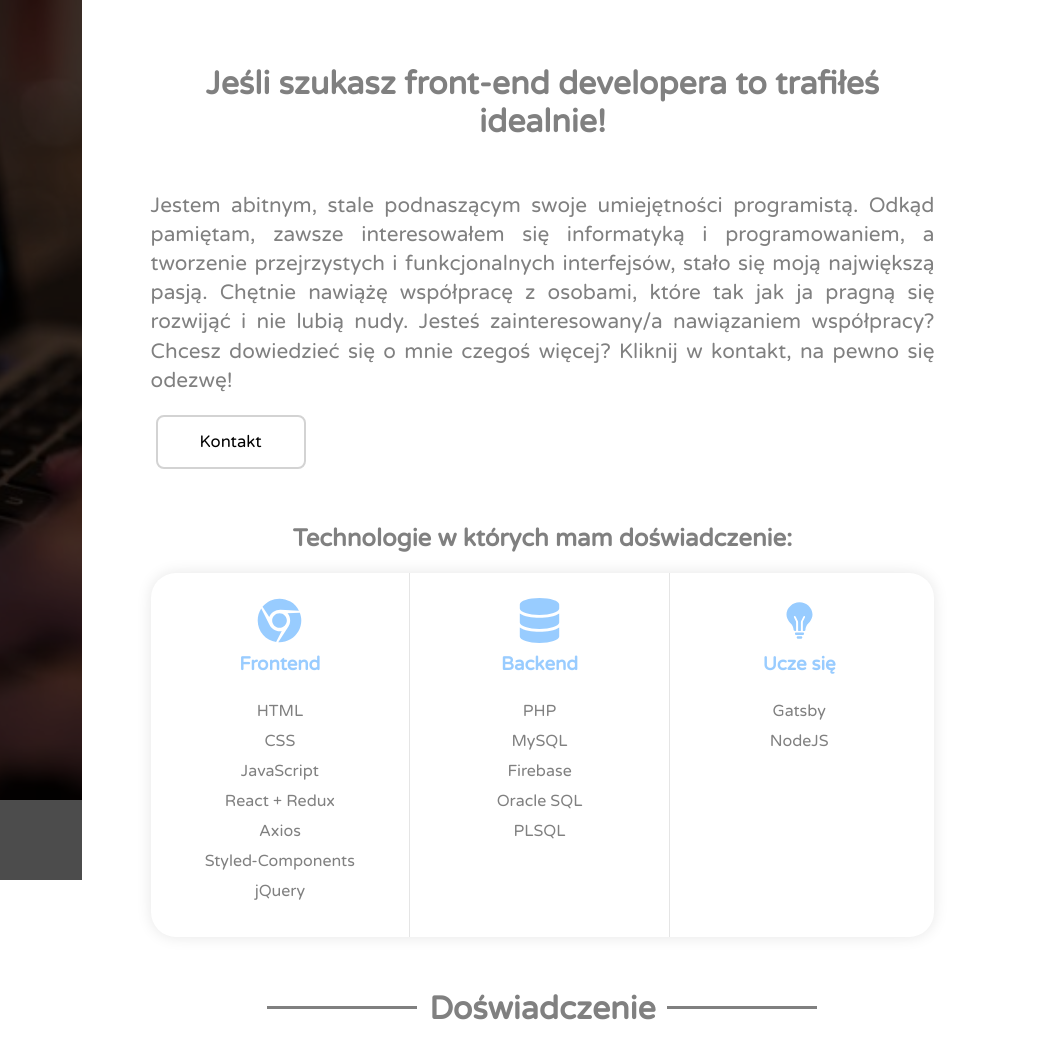
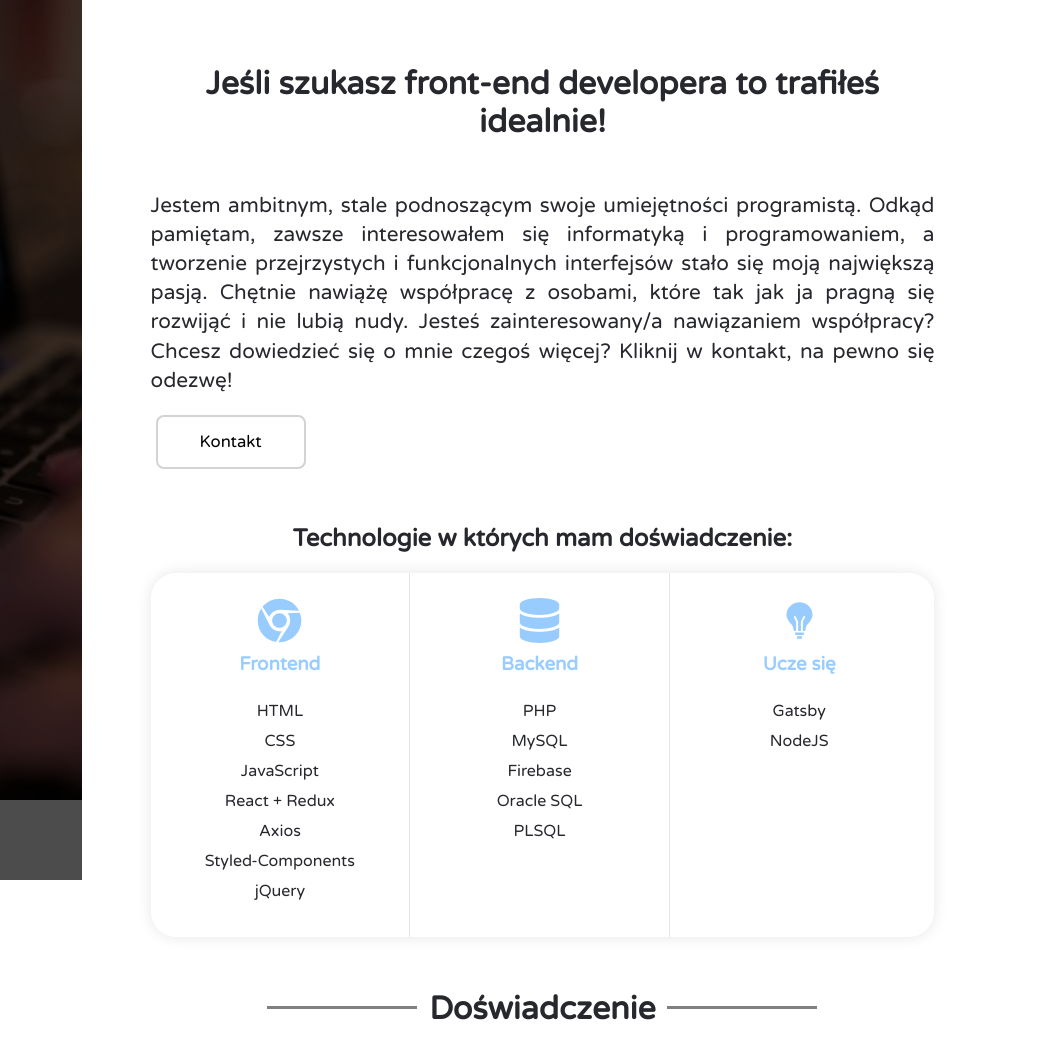
Before and after one commit to pkozubek/portfolio-site, a Gatsby site: page / in a window 1280 px wide. Shown: the top 1058 px of the page, 238-1280 px from the left. Built offline with nearby package versions, Linux system fonts and the light colour scheme; Gatsby itself is replaced by a stand-in of ours.

Commit message:
changing color

```diff
--- a/src/components/aboutMe/aboutMe.js
+++ b/src/components/aboutMe/aboutMe.js
@@ -57,9 +57,9 @@ const projects = () => {
         Jeśli szukasz front-end developera to trafiłeś idealnie!
       </StyledH1>
       <Paragraph>
-        Jestem abitnym, stale podnaszącym swoje umiejętności programistą. Odkąd
+        Jestem ambitnym, stale podnoszącym swoje umiejętności programistą. Odkąd
         pamiętam, zawsze interesowałem się informatyką i programowaniem, a
-        tworzenie przejrzystych i funkcjonalnych interfejsów, stało się moją
+        tworzenie przejrzystych i funkcjonalnych interfejsów stało się moją
         największą pasją. Chętnie nawiążę współpracę z osobami, które tak jak ja
         pragną się rozwijąć i nie lubią nudy. Jesteś zainteresowany/a
         nawiązaniem współpracy? Chcesz dowiedzieć się o mnie czegoś więcej?
--- a/src/components/contact.js
+++ b/src/components/contact.js
@@ -14,7 +14,7 @@ const ContactContainer = styled.div`
 `
 
 const FormContainer = styled.form`
-  width: 100%;
+  width: 60%;
 
   input {
     width: 60%;
@@ -25,6 +25,7 @@ const FormContainer = styled.form`
   }
 
   @media (max-width: 768px) {
+    width: 100%;
     display: flex;
     flex-wrap: wrap;
     justify-content: center;
--- a/src/components/layout.js
+++ b/src/components/layout.js
@@ -20,7 +20,7 @@ const Reset = createGlobalStyle`
   body {
     padding: 0;
     margin: 0;
-    color: gray;
+    color: rgb(39, 40, 46);
     font-family: 'Varela Round', sans-serif;
 }
 `
--- a/src/components/projects/singleProject/singleProject.js
+++ b/src/components/projects/singleProject/singleProject.js
@@ -14,7 +14,7 @@ const SingleProjectWrapper = styled.div`
   }
 
   h3 {
-    color: gray;
+    color: rgb(39, 40, 46);
     text-align: center;
   }
 
@@ -47,6 +47,7 @@ const StyledLabel = styled.label`
 const TagsWrapper = styled.div`
   width: 100%;
   display: flex;
+  color: gray;
   flex-wrap: wrap;
   justify-content: center;
   padding-bottom: 10px;
--- a/src/components/ui/title.js
+++ b/src/components/ui/title.js
@@ -5,7 +5,7 @@ const H2Styled = styled.h2`
   font-size: 2em;
   width: 250px;
   margin: 25px auto;
-  color: gray;
+  color: rgb(39, 40, 46);
   text-align: center;
 
   &:after {
```
